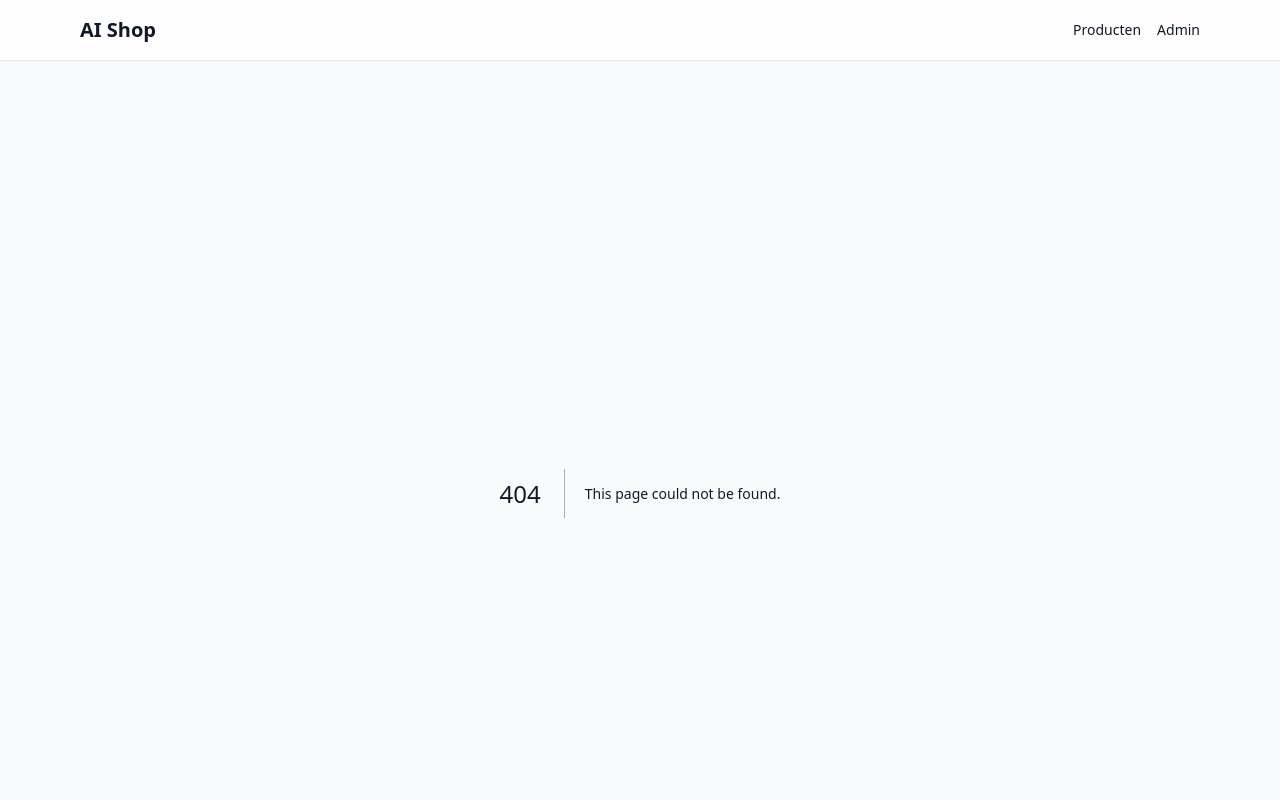
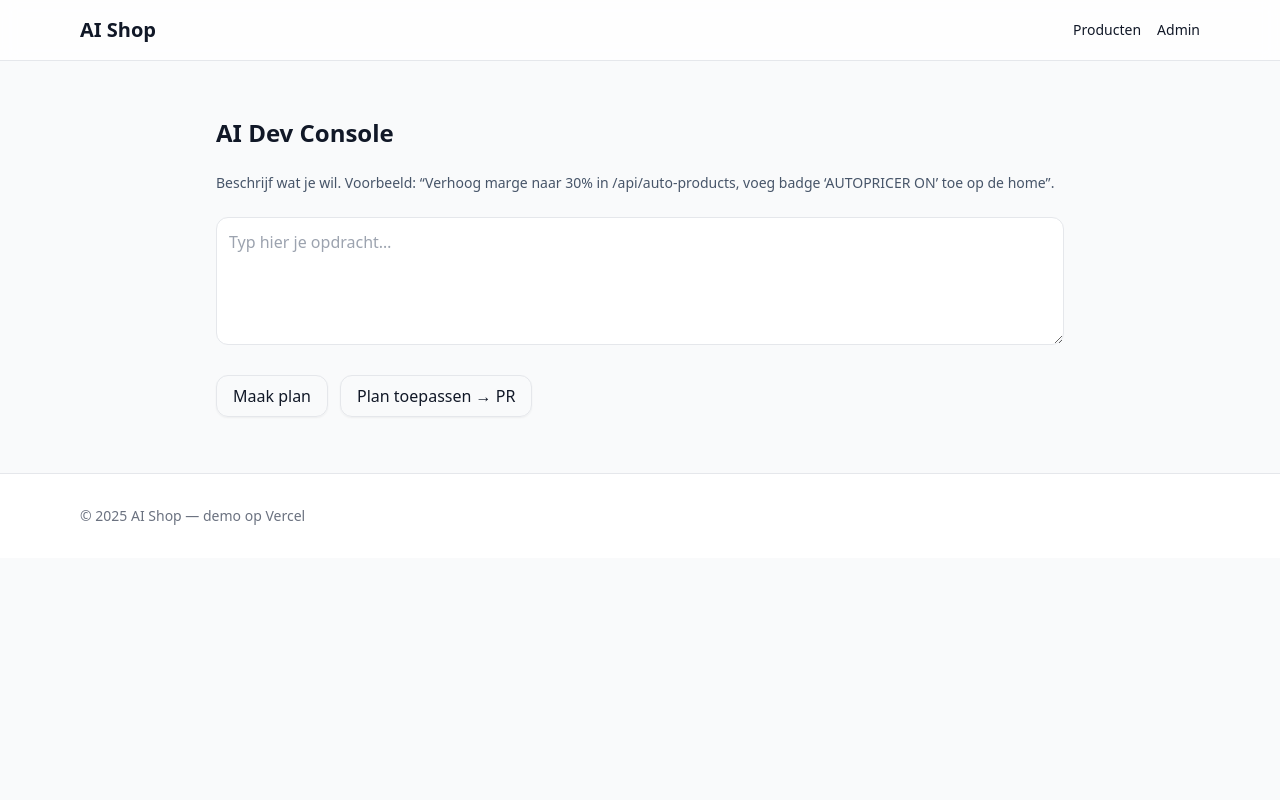
Before and after one commit to cornaldkerkhoff-coder/ai-shop-free, a Next.js app in the folder ai_shop_vercel_ready/: page /admin/ai in a window 1280 px wide. Before the commit this address had no page. Shown: the top 800 px of the page. Built offline with nearby package versions, Linux system fonts and the light colour scheme.

Commit message:
Add AI Dev Console component for plan management

```diff
--- /dev/null
+++ b/ai_shop_vercel_ready/app/admin/ai/page.tsx
@@ -0,0 +1,108 @@
+"use client";
+import { useState } from "react";
+
+type Plan = {
+  changes: { path: string; reason: string; newContent: string }[];
+  settings?: { key: string; suggestedValue?: string; why: string }[];
+  questions?: { q: string }[];
+};
+
+export default function AIDevConsole() {
+  const [prompt, setPrompt] = useState("");
+  const [plan, setPlan] = useState<Plan | null>(null);
+  const [prUrl, setPrUrl] = useState<string | null>(null);
+  const [busy, setBusy] = useState(false);
+  const [log, setLog] = useState<string>("");
+
+  async function makePlan() {
+    setBusy(true); setPrUrl(null); setLog("");
+    const r = await fetch("/api/ai-dev/plan", {
+      method: "POST", headers: { "Content-Type": "application/json" },
+      body: JSON.stringify({ prompt })
+    });
+    const j = await r.json();
+    setBusy(false);
+    if (!j.ok) { setLog(j.error || "Fout bij plan"); return; }
+    setPlan(j.plan);
+  }
+
+  async function applyPlan() {
+    if (!plan || !plan.changes.length) return;
+    setBusy(true); setLog("Wijzigingen doorvoeren…");
+    const r = await fetch("/api/ai-dev/apply", {
+      method: "POST",
+      headers: { "Content-Type": "application/json" },
+      body: JSON.stringify({
+        changes: plan.changes,
+        title: "AI Console: code update",
+        body: "Genereerd via de ingebouwde AI Dev Console."
+      })
+    });
+    const j = await r.json();
+    setBusy(false);
+    if (!j.ok) { setLog(j.error || "Fout bij apply"); return; }
+    setPrUrl(j.pr);
+    setLog("PR aangemaakt ✅");
+  }
+
+  return (
+    <main className="mx-auto max-w-4xl p-6 space-y-6">
+      <h1 className="text-2xl font-bold">AI Dev Console</h1>
+      <p className="text-sm text-slate-600">
+        Beschrijf wat je wil. Voorbeeld: “Verhoog marge naar 30% in /api/auto-products, voeg badge ‘AUTOPRICER ON’ toe op de home”.
+      </p>
+
+      <textarea
+        value={prompt}
+        onChange={e=>setPrompt(e.target.value)}
+        placeholder="Typ hier je opdracht…"
+        className="w-full h-32 rounded-xl border p-3"
+      />
+
+      <div className="flex gap-3">
+        <button onClick={makePlan} disabled={busy} className="rounded-xl border px-4 py-2 shadow-sm">
+          {busy ? "Bezig…" : "Maak plan"}
+        </button>
+        <button onClick={applyPlan} disabled={!plan || !plan.changes.length || busy}
+          className="rounded-xl border px-4 py-2 shadow-sm">
+          Plan toepassen → PR
+        </button>
+        {prUrl && <a className="underline" href={prUrl} target="_blank">Open PR</a>}
+      </div>
+
+      {plan && (
+        <section className="space-y-4">
+          <h2 className="font-semibold">Voorstel</h2>
+          {plan.questions?.length ? (
+            <div className="rounded-lg border p-3">
+              <h3 className="font-medium mb-2">Vragen</h3>
+              <ul className="list-disc ml-5">{plan.questions.map((q,i)=><li key={i}>{q.q}</li>)}</ul>
+            </div>
+          ) : null}
+
+          {plan.settings?.length ? (
+            <div className="rounded-lg border p-3">
+              <h3 className="font-medium mb-2">Instellingen die je moet zetten</h3>
+              <ul className="list-disc ml-5">
+                {plan.settings.map((s,i)=><li key={i}><code>{s.key}</code>{s.suggestedValue ? ` = ${s.suggestedValue}`:""} — {s.why}</li>)}
+              </ul>
+            </div>
+          ) : null}
+
+          <div className="rounded-lg border p-3">
+            <h3 className="font-medium mb-2">Bestandswijzigingen</h3>
+            {!plan.changes.length && <p>Geen wijzigingen.</p>}
+            {plan.changes.map((c,i)=>(
+              <details key={i} className="mb-3">
+                <summary className="cursor-pointer">{c.path} — {c.reason}</summary>
+                <pre className="mt-2 overflow-auto rounded bg-slate-50 p-2 text-xs">{c.newContent}</pre>
+              </details>
+            ))}
+          </div>
+        </section>
+      )}
+
+      {!!log && <p className="text-sm text-slate-600">{log}</p>}
+    </main>
+  );
+}
```
